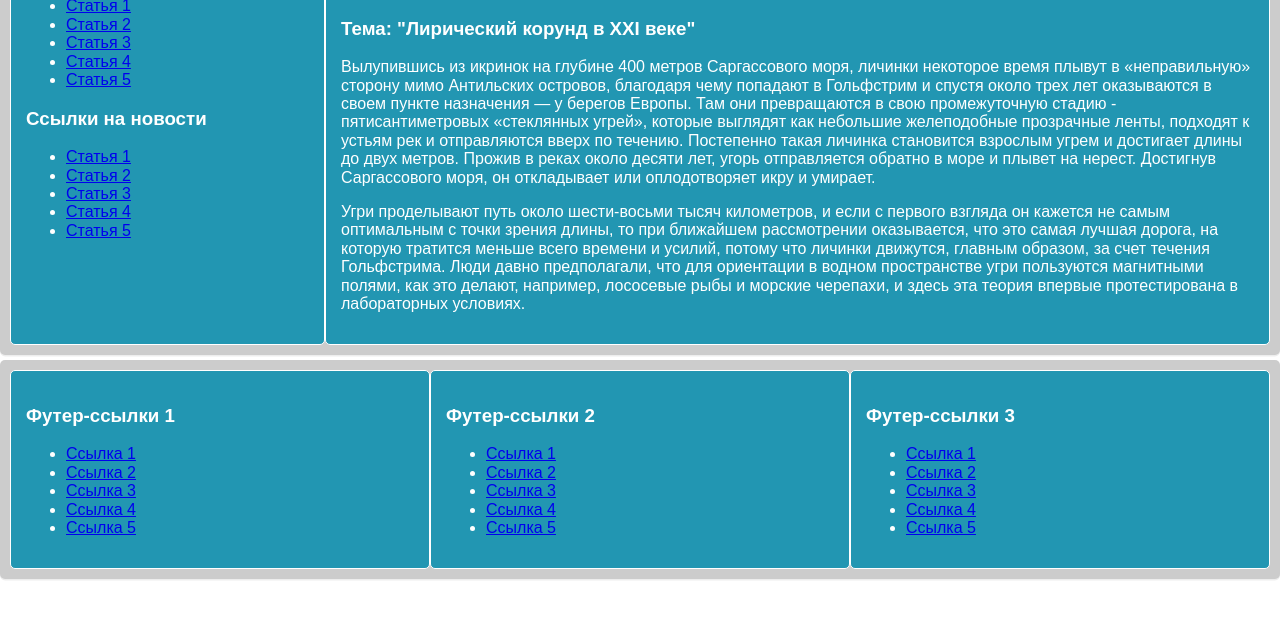
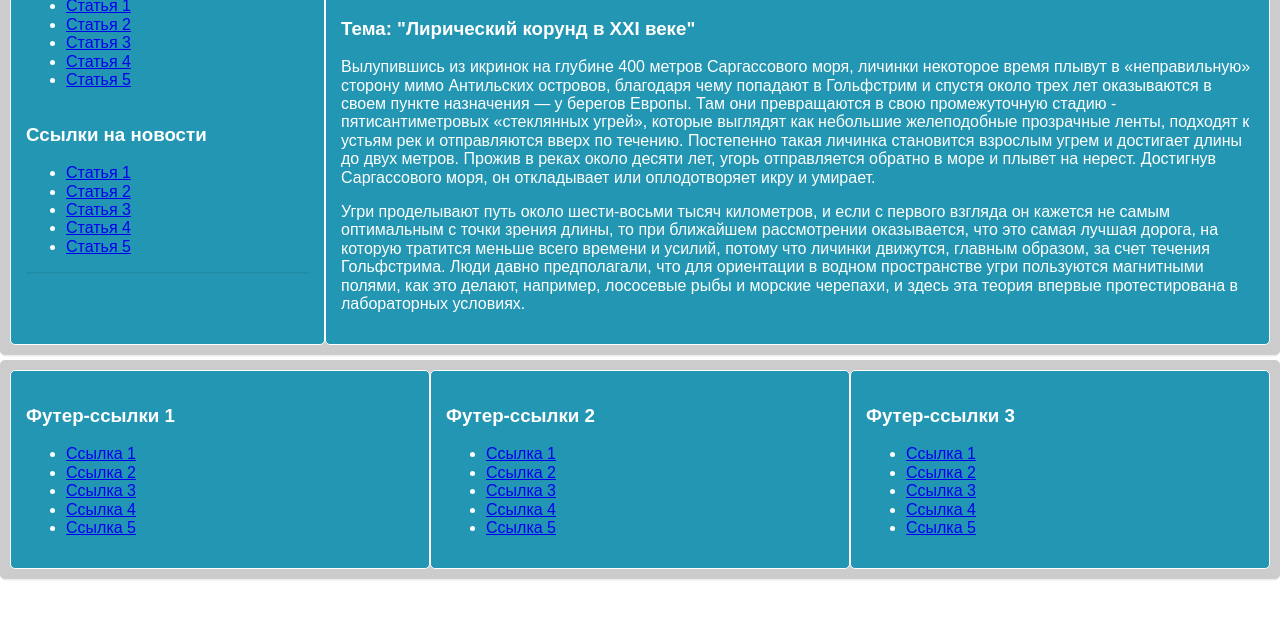
Before and after one commit to TaniaGrudacheva/DZ_LESSON7, a plain HTML site: page index1.html in a window 1280 px wide. Shown: the part 168-786 px from the top of the page. Drawn offline with Linux system fonts and the light colour scheme.

Commit message:
Исправила замечания

```diff
--- a/css/flexbox.css
+++ b/css/flexbox.css
@@ -34,7 +34,7 @@
 }
 
 .flex-element-23{
-    flex-grow: 1;
+    flex-grow: 2;
 }
 
 
--- a/css/flexbox1.css
+++ b/css/flexbox1.css
@@ -133,7 +133,6 @@
         width: 100%;
         order: 0;
     }
-
     .flex-element-small-1{
         width: 50%;
     }
--- a/index1.html
+++ b/index1.html
@@ -38,10 +38,10 @@
         <div>
             <div class="flex-container flex-container-2">
                 <div class="flex-element flex-element-2-1">
-                   <div class="flex-container-small">
+                   <div class="flex-container flex-container-small">
                        <div class="flex-element flex-element-small flex-element-small-1">
                             <h3>Ссылки на статьи</h3>
-                            <ul type="disc" class="ul-vertical">
+                            <ul type="disc">
                                 <li><a href=#>Статья 1</a></li>
                                 <li><a href=#>Статья 2</a></li>
                                 <li><a href=#>Статья 3</a></li>
```
